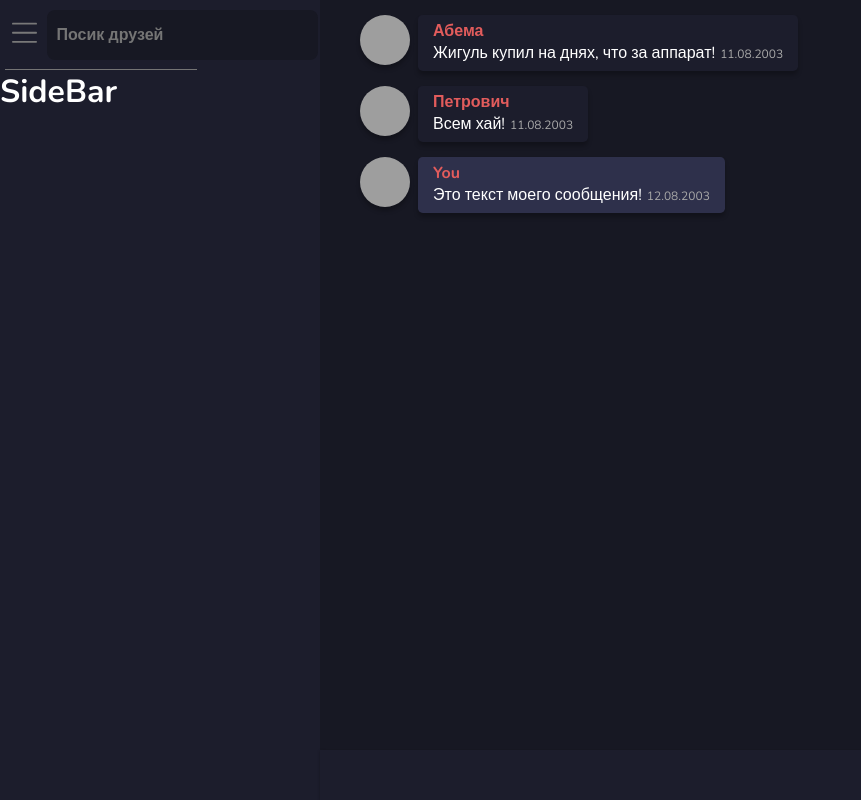
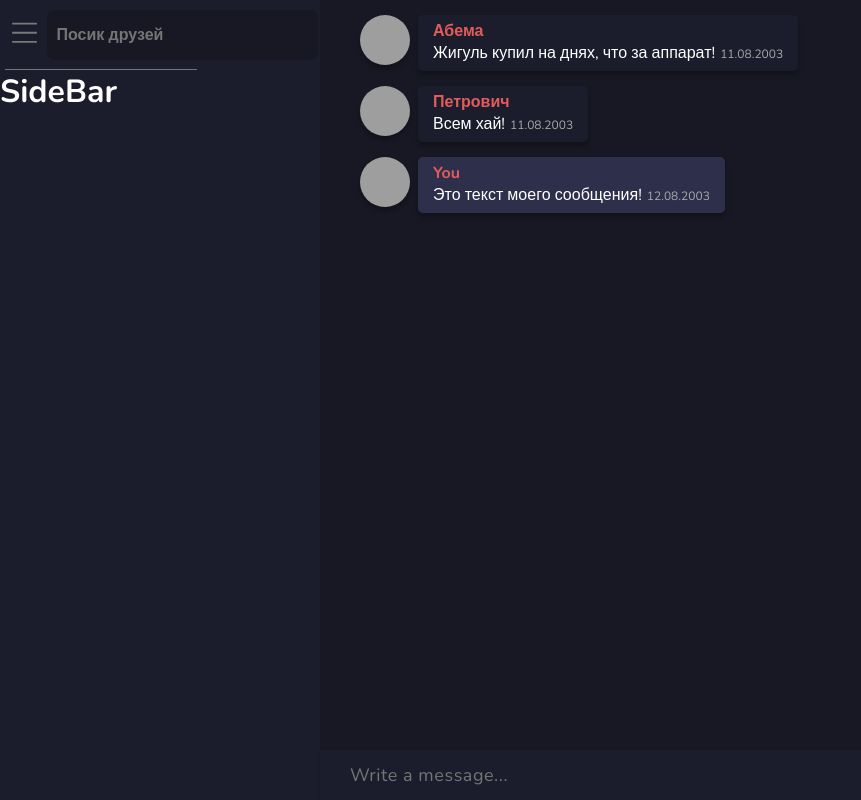
Before and after one commit to YockyMai/messanger, a React (Create React App) app: page / in a window 1280 px wide. Shown: the whole page, without its empty margins (0-861 px from the left). Built offline with nearby package versions, Linux system fonts and the light colour scheme; grey boxes are pictures that could not be loaded.

Commit message:
Поправил стили у копонента SendMessage.tsx

```diff
--- a/src/components/SendMessage.tsx
+++ b/src/components/SendMessage.tsx
@@ -12,12 +12,12 @@ const SendMessageStyle = styled.div`
 		width: 100%;
 		border: 0;
 		font-size: 18px;
-		padding: 5px 15px 5px 15px;
+		padding: 5px 15px 5px 30px;
 		background-color: #1c1d2c;
 		color: #fff;
 		box-shadow: 0px 1px 3px rgba(0, 0, 0, 0.25);
 		font-weight: 200;
-		letter-spacing: 0.05em;
+		letter-spacing: 0.03em;
 		&:focus {
 			outline: none;
 		}
@@ -29,7 +29,7 @@ export const SendMessage: React.FC<SendMessageProps> = () => {
 
 	return (
 		<SendMessageStyle>
-			<input />
+			<input placeholder="Write a message..." />
 		</SendMessageStyle>
 	);
 };
```
